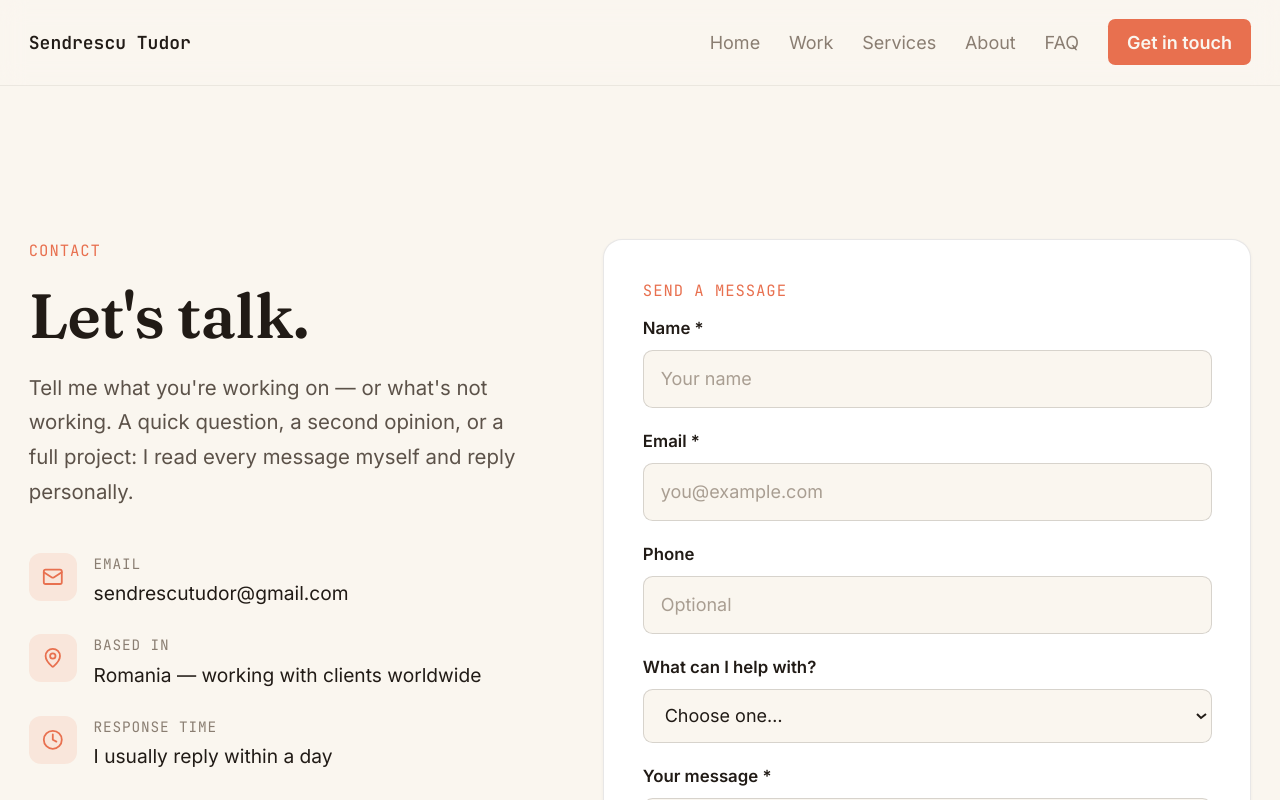
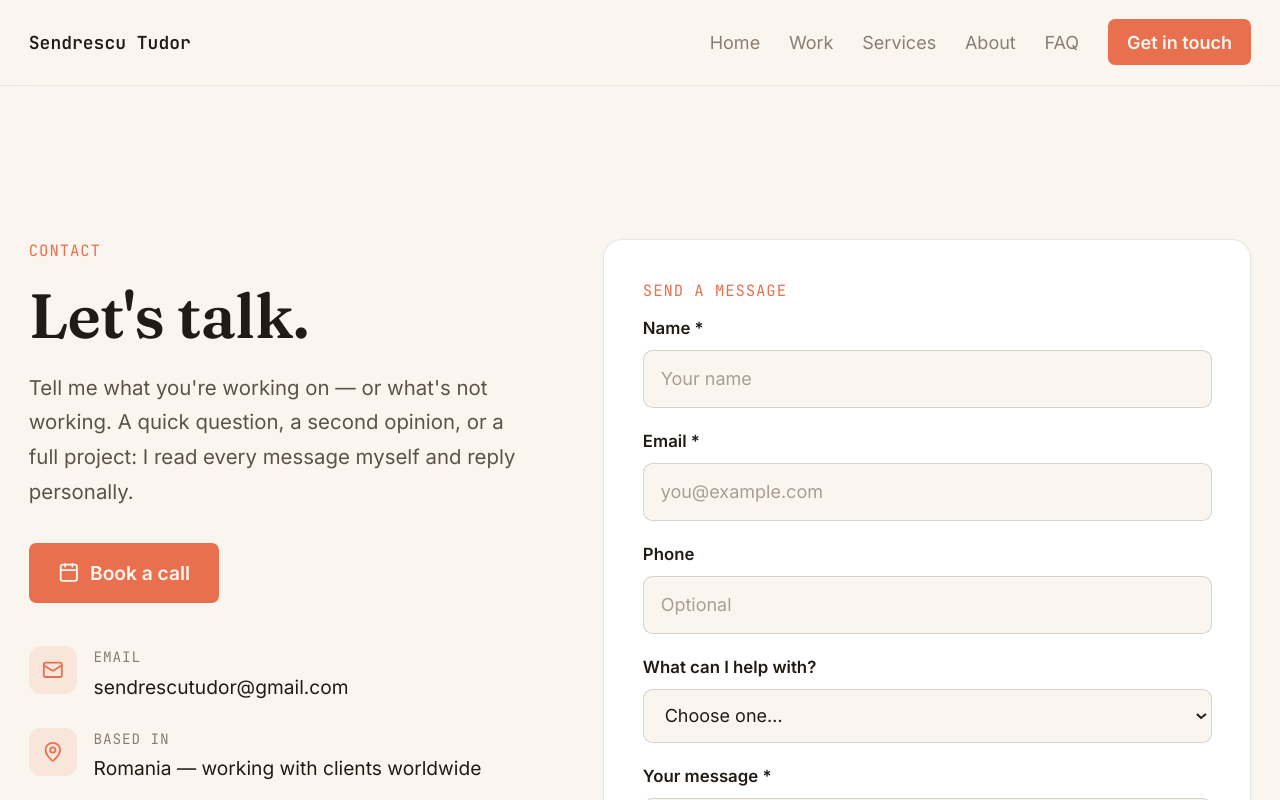
Before and after one commit to tudorsendrescu/portfolio, a React (Vite) app: page /contact in a window 1280 px wide. Shown: the top 800 px of the page. Built offline with nearby package versions, Linux system fonts and the light colour scheme.

Commit message:
config: enable contact form (Web3Forms) and Calendly booking

```diff
--- a/src/data/site.ts
+++ b/src/data/site.ts
@@ -10,6 +10,6 @@ export const site = {
 
   // --- Contact page settings (fill these in to switch features on) ---
   phone: '' as string, // optional public phone number; leave empty to hide the phone row
-  calendly: '' as string, // your Calendly event link (e.g. https://calendly.com/you/intro-call); empty hides the "Book a call" button
-  contactFormKey: '' as string, // Web3Forms access key — paste it to make the message form deliver to your inbox
+  calendly: 'https://calendly.com/sendrescutudor/intro-call' as string, // Calendly event link; empty hides the "Book a call" button
+  contactFormKey: '1d60ca89-4dcc-443e-be2c-86b1d2685733' as string, // Web3Forms access key — makes the message form deliver to your inbox
 } as const
```
